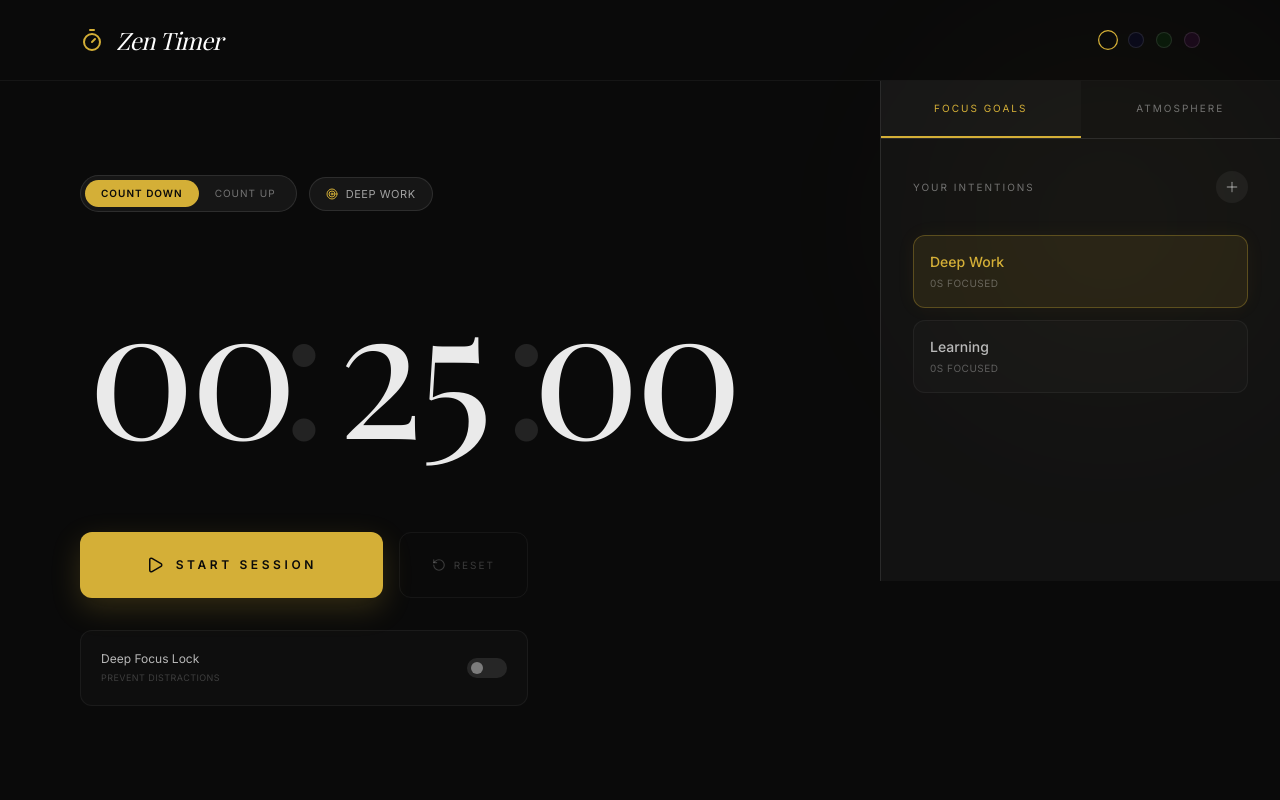
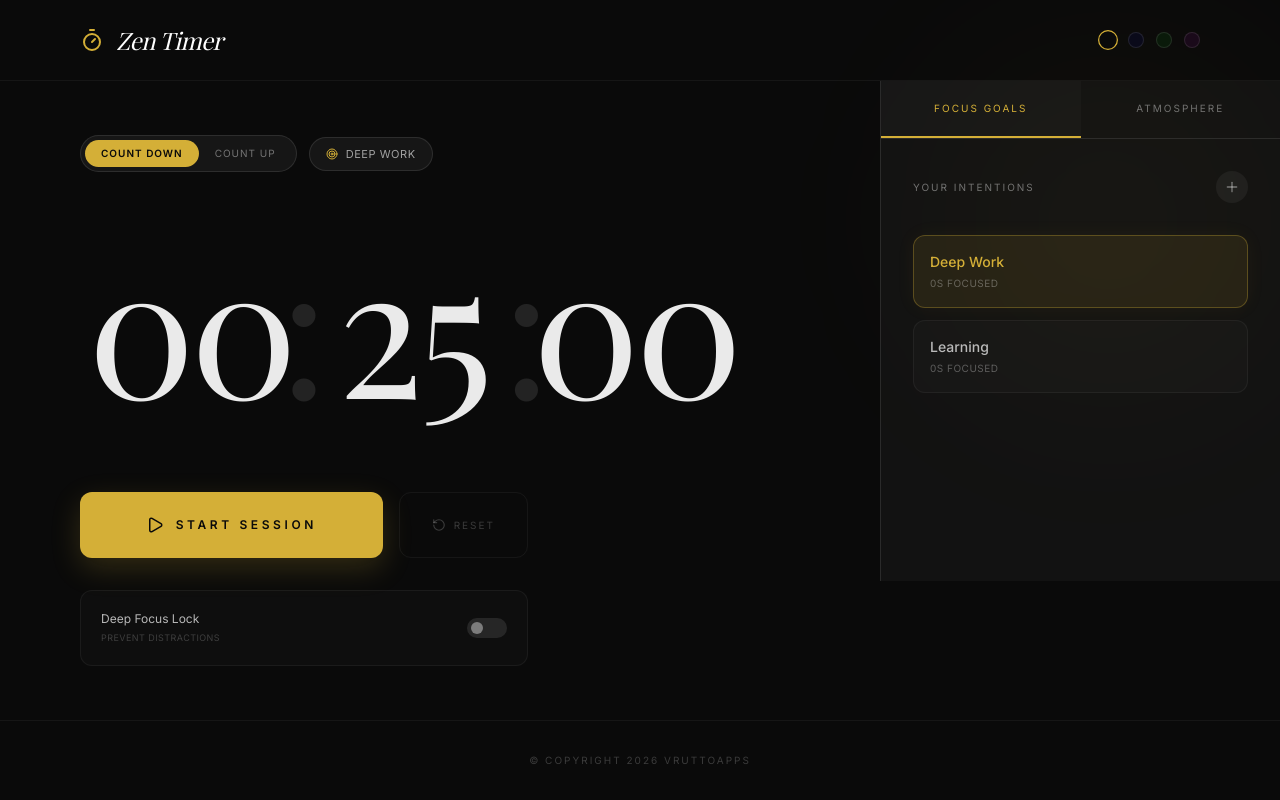
Before and after one commit to valentineRutto/ZenTimer, a React (Vite) app: page / in a window 1280 px wide. Built offline with nearby package versions, Linux system fonts and the light colour scheme; a web font is replaced by a local one.

Commit message:
feat: Add footer with copyright notice
Includes a persistent footer element at the bottom of the application displaying the copyright notice. This visually grounds the application and provides attribution.

```diff
--- a/src/App.tsx
+++ b/src/App.tsx
@@ -701,6 +701,12 @@
         )}
       </AnimatePresence>
 
+      <footer className="w-full py-8 px-6 text-center border-t border-white/5 relative z-10">
+        <p className="text-[10px] uppercase tracking-[0.2em] text-white/20">
+          © Copyright 2026 VRuttoApps
+        </p>
+      </footer>
+
       <style dangerouslySetInnerHTML={{ __html: `
         .writing-mode-vertical-rl { writing-mode: vertical-rl; }
         .custom-scrollbar::-webkit-scrollbar {
```
